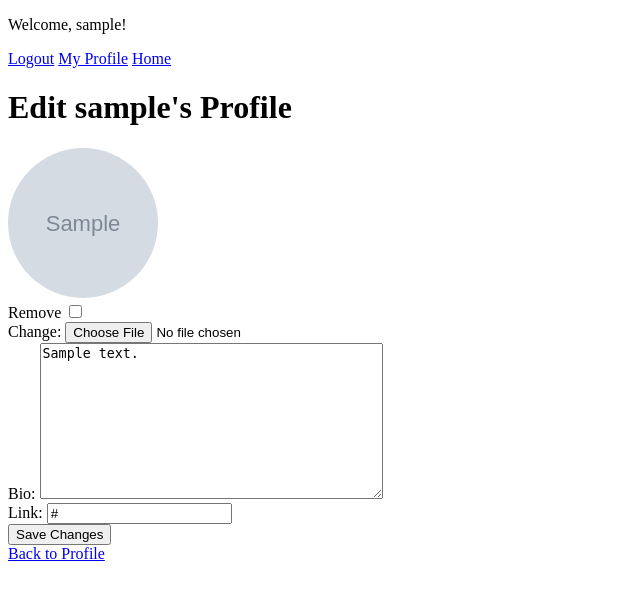
After one commit to am-cid/hello-django, a Django app: a page that uses simple_crud/listings/templates/listings/profile_edit.html in a window 1280 px wide. The commit adds this page. Shown: the top 600 px of the page, without its empty margins (0-640 px from the left). Run offline with Django 5.2, Linux system fonts and the light colour scheme; a user stored in the database is signed in; tables that the repository leaves empty hold one stand-in row (values such as "Sample post"); grey boxes marked "Sample" are stand-in pictures; parts of the project's set-up code (start-up, migrations or seed data) failed here and were passed over.

Commit message:
forms,templates: edit profile has all bare fields in the form for more control

```diff
--- a/simple_crud/listings/forms.py
+++ b/simple_crud/listings/forms.py
@@ -47,6 +47,20 @@ class ProfileForm(forms.ModelForm):
     picture = forms.ImageField(
         label="Profile Picture", required=False, widget=forms.FileInput
     )
+    remove_picture = forms.BooleanField(required=False)
+
     class Meta:
         model = Profile
         fields = ["bio", "link", "picture"]
+
+    def save(self, commit=True):
+        instance = super(ProfileForm, self).save(commit=False)
+        if self.cleaned_data.get("remove_picture"):
+            try:
+                os.unlink(instance.picture.path)
+            except OSError:
+                pass
+            instance.picture = None
+        if commit:
+            instance.save()
+        return instance
--- a/simple_crud/listings/templates/listings/profile.html
+++ b/simple_crud/listings/templates/listings/profile.html
@@ -13,6 +13,10 @@
 
 <p><strong>Bio:</strong> {{ profile_user.profile.bio }}</p>
 <p><strong>Link:</strong> <a href="{{ profile_user.profile.link }}">{{ profile_user.profile.link }}</a></p>
+
+{% if user.is_authenticated and user == profile_user %}
+  <p><a href="{% url 'profile_edit' profile_user.username %}">Edit Profile</a></p>
+{% endif %}
 
 <h2>Listings by {{ profile_user.username }}</h2>
 <ul>
--- /dev/null
+++ b/simple_crud/listings/templates/listings/profile_edit.html
@@ -0,0 +1,37 @@
+{% extends "listings/base.html" %}
+
+{% block content %}
+<h1>Edit {{ profile_user.username }}'s Profile</h1>
+<form method="POST" enctype="multipart/form-data">
+  {% csrf_token %}
+  {% if form.picture and form.picture.value.url %}
+  <div class="field-wrapper">
+      <img src={{ form.picture.value.url }}
+      alt="Profile Picture"
+      style="width: 150px; height: 150px; object-fit: cover; border-radius: 50%;"
+      />
+  </div>
+  <div class="field-wrapper">
+      <label for='id_remove_picture'> Remove </label>
+      {{ form.remove_picture }}
+  </div>
+  <div class="field-wrapper">
+      <label for='id_picture'> Change: </label>
+      {{ form.picture }}
+  </div>
+  {% else %}
+  <div class="field-wrapper">
+      {{ form.picture.label_tag }} {{ form.picture }}
+  </div>
+  {% endif %}
+  <div class="field-wrapper">
+      {{ form.bio.label_tag }} {{ form.bio }}
+  </div>
+  <div class="field-wrapper">
+      {{ form.link.label_tag }} {{ form.link }}
+  </div>
+  <button type="submit">Save Changes</button>
+</form>
+
+<a href="{% url 'profile' profile_user.username %}">Back to Profile</a>
+{% endblock %}
```
